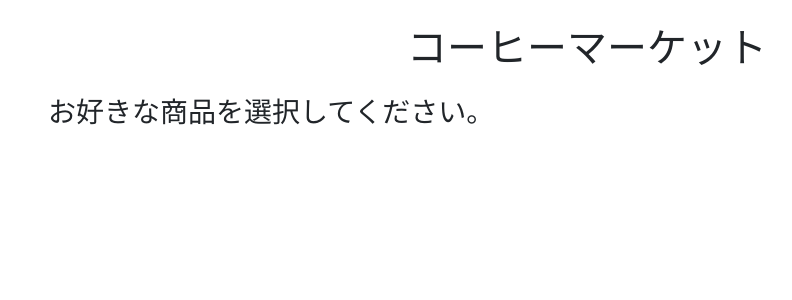
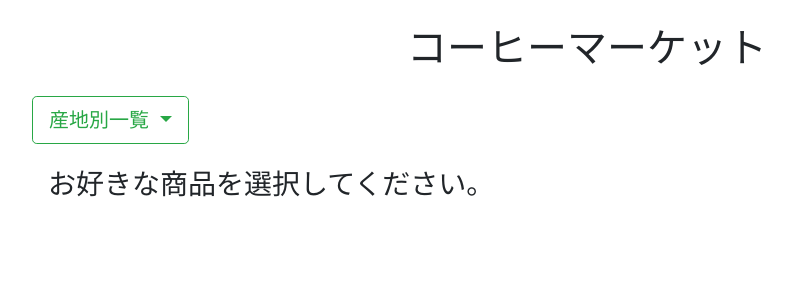
Before and after one commit to Koalatan/CoffeeMarket, a Django app: page /market/bean/list/ in a window 1280 px wide. Shown: the top 300 px of the page, without its empty margins (53-845 px from the left). Run offline with Django 3.2, Linux system fonts and the light colour scheme; data that the repository does not hold is empty; some libraries are stand-ins or nearby versions.

Commit message:
header作成、base.htmlに集約

```diff
--- a/coffeemarket/market/templates/base.html
+++ b/coffeemarket/market/templates/base.html
@@ -7,8 +7,19 @@
     <meta name="viewport" content="width=device-width, initial-scale=1, shrink-to-fit=no">
 
     <!-- Bootstrap CSS -->
-<link rel="stylesheet" href="https://stackpath.bootstrapcdn.com/bootstrap/4.2.1/css/bootstrap.min.css" integrity="sha384-GJzZqFGwb1QTTN6wy59ffF1BuGJpLSa9DkKMp0DgiMDm4iYMj70gZWKYbI706tWS" crossorigin="anonymous">  </head>
+    <link rel="stylesheet" href="https://stackpath.bootstrapcdn.com/bootstrap/4.2.1/css/bootstrap.min.css" integrity="sha384-GJzZqFGwb1QTTN6wy59ffF1BuGJpLSa9DkKMp0DgiMDm4iYMj70gZWKYbI706tWS" crossorigin="anonymous">  </head>
   <body>
+  {% load market_tags %}
+  <h1 class="text-center my-4">コーヒーマーケット</h1>
+  <header>
+      <div class="container mb-4">
+          <div class="row">
+              <div class="col-md-10">{% place_category_links %}
+              </div>
+          </div>
+      </div>
+  </header>
+
     {% block content %}
     {% endblock %}
 
--- a/coffeemarket/market/templates/coffeebeans_form.html
+++ b/coffeemarket/market/templates/coffeebeans_form.html
@@ -2,7 +2,6 @@
 
 {% block content %}
 
-<h1 class="text-center my-4">コーヒーマーケット</h1>
 <div class="container">
     <div class="row">
         <div class="col-md-10 col-md-offset-1 ml-3">
--- a/coffeemarket/market/templates/include/place_category_links.html
+++ b/coffeemarket/market/templates/include/place_category_links.html
@@ -1,9 +1,10 @@
-<div class="col-md-1">
-    <ul>
+<div class="dropdown">
+  <button type="button" class="btn btn-outline-success  dropdown-toggle btn-lg" id="dropdownMenuButton" data-toggle="dropdown" aria-haspopup="true" aria-expanded="false">
+    産地別一覧
+  </button>
+    <div class="dropdown-menu">
         {% for place in place_list %}
-        <li>
-            <a href="{% url 'market:filterBeanList' place.pk %} " >{{ place }}</a>
-        </li>
+            <a href="{% url 'market:filterBeanList' place.pk %} " class="dropdown-item">{{ place }}</a>
         {% endfor %}
-    </ul>
+    </div>
 </div>
--- a/coffeemarket/market/templates/top.html
+++ b/coffeemarket/market/templates/top.html
@@ -1,8 +1,6 @@
 {% extends 'base.html' %}
-
 {% block content %}
 
-<h1 class="text-center my-4">コーヒーマーケット</h1>
 <div class="container">
     <div class="row">
         <div class="col-md-10 col-md-offset-1 ml-3">
@@ -10,8 +8,8 @@
         </div>
     </div>
     {% for coffee_bean in coffee_beans %}
-    <div class="row mt-4">
-        <div class="card mb-3 pl-0 col-md-10 offset-md-1" style="max-width: 700px">
+    <div class="row mt-4 pt-2 rounded">
+        <div class="card mb-3 p-0 col-md-10 offset-md-2 shadow-sm" style="max-width: 700px">
             <div class="row no-gutters">
                 <div class="col-md-4 my-auto">
                     {% load static %}
@@ -21,7 +19,7 @@
                     <div class="card-body">
                         <h5 class="card-title text-center">{{ coffee_bean.beans_name }}</h5>
                         <div class="text-danger text-center">￥{{ coffee_bean.price }}</div>
-                        <a class="btn btn-primary mt-3" href="#">詳細</a>
+                        <a class="btn btn-primary float-right mt-3" href="{% url 'market:beanDetail' coffee_bean.pk %}">詳細</a>
                     </div>
                 </div>
             </div>
```
Also changed, not shown: coffeemarket/accounts/templates/login.html (+10 -3 lines), coffeemarket/market/templates/coffeebean_detail.html (+3 -4 lines).
